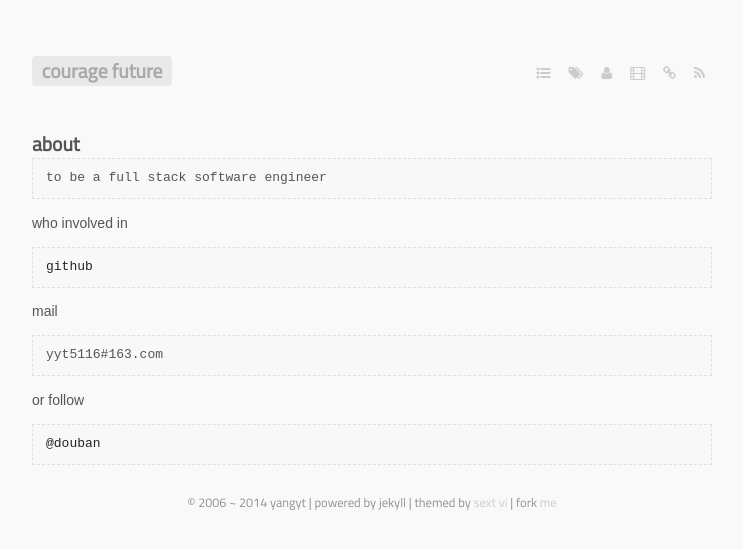
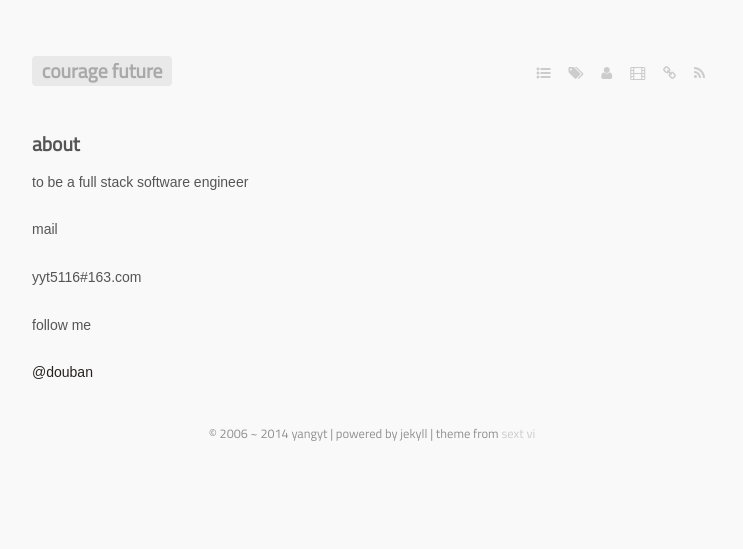
Before and after one commit to AtticusYang/meishiguang.github.io, a Jekyll site: the page built from about.markdown, in a window 1280 px wide. Shown: the top 549 px of the page, without its empty margins (268-1011 px from the left). Built offline with Jekyll 4.4.1, drawn with Linux system fonts in a browser that asks for light colours; some web fonts are replaced; Markdown is read by kramdown in place of the engine named in the settings.

Commit message:
modify about me

```diff
--- a/_layouts/default.html
+++ b/_layouts/default.html
@@ -23,7 +23,7 @@
       <div id="main" role="main">
         <header>
           <div id="header">
-            <h1><a title="{{ site.name }}" class="" href="/">{{ site.name }}</a></h1>
+            <h1><a title="{{ site.name }}" class="" href="/archive.html">{{ site.name }}</a></h1>
           </div>
           <nav>
             {% for nav in site.navigations %}
@@ -37,7 +37,7 @@
         <footer>
           <div>
             {% assign first_post = site.posts | last %}
-            &copy; {{ first_post.date | date: "%Y" }} ~ {{ site.time | date: "%Y" }} {{ site.author }} | powered by jekyll | themed by <a href="http://lhzhang.com" title="sext vi">sext vi</a> | fork <a href="https://github.com/waynezhang/blog" title="fork me">me</a>
+            &copy; {{ first_post.date | date: "%Y" }} ~ {{ site.time | date: "%Y" }} {{ site.author }} | powered by jekyll | theme from  <a href="http://lhzhang.com" title="sext vi">sext vi</a></a>
           </div>
         </footer>
       </div> <!-- main -->
--- a/about.markdown
+++ b/about.markdown
@@ -4,16 +4,13 @@ layout: page
 ---
 
 
-> to be a full stack software engineer
+to be a full stack software engineer
 
-who involved in
-
-> [github](https://meishiguang.github.io)
 
 mail
 
-> yyt5116#163.com
+yyt5116#163.com
 
-or follow
+follow me
 
-> [@douban](http://www.douban.com/people/yytv5/)
+[@douban](http://www.douban.com/people/yytv5/)
```
